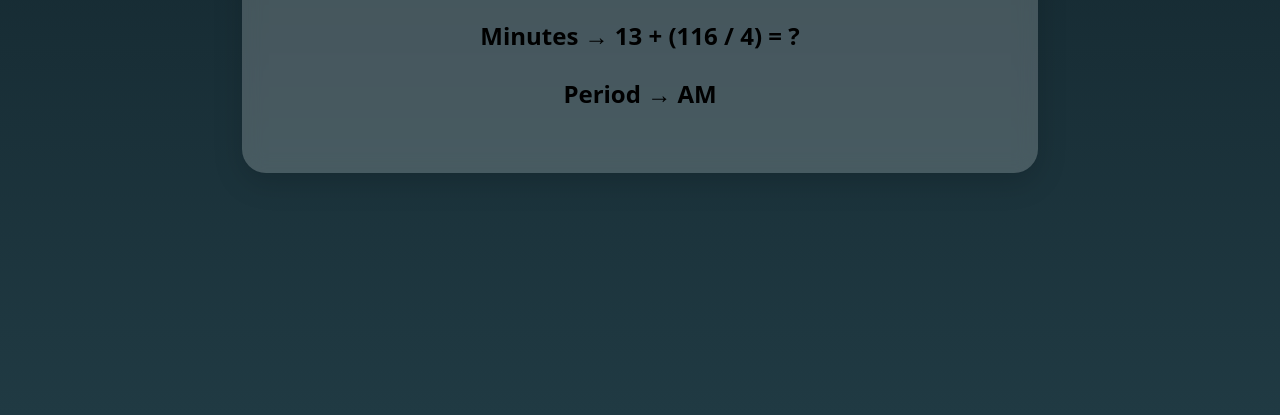
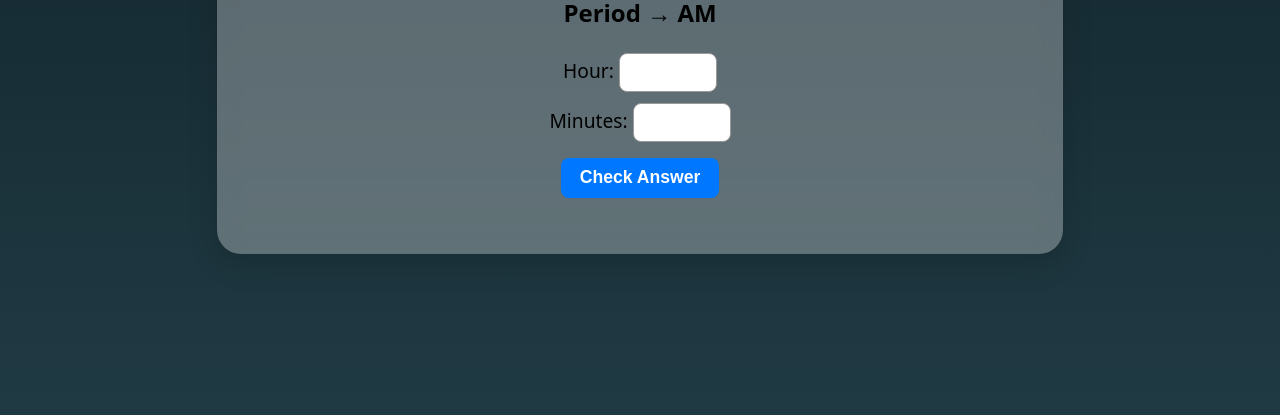
Before and after one commit to drs-az/clock, a plain HTML site: page index.html in a window 1280 px wide. Shown: the part 385-800 px from the top of the page. Drawn offline with Linux system fonts and the light colour scheme.

Commit message:
Change title and update styles in index.html

```diff
--- a/index.html
+++ b/index.html
@@ -2,7 +2,7 @@
 <html lang="en">
 <head>
 <meta charset="UTF-8">
-<title>Algebra Time</title>
+<title>The Santos Clock</title>
 <meta name="viewport" content="width=device-width, initial-scale=1">
 
 <style>
@@ -23,13 +23,13 @@
   }
 
   .box {
-    background: rgba(255,255,255,0.2);
+    background: rgba(255,255,255,0.3);
     padding: 2.5rem 3rem;
     border-radius: 1.5rem;
     backdrop-filter: blur(10px);
     box-shadow: 0 10px 30px rgba(0,0,0,0.15);
     text-align: center;
-    max-width: 700px;
+    max-width: 750px;
     width: 90%;
   }
 
@@ -44,16 +44,73 @@
     margin: 1.3rem 0;
     line-height: 2.3rem;
   }
+
+  .inputs {
+    margin-top: 1rem;
+    font-size: 1.2rem;
+  }
+
+  input {
+    padding: 0.5rem;
+    border-radius: 0.5rem;
+    border: 1px solid #999;
+    font-size: 1.1rem;
+    width: 80px;
+    text-align: center;
+  }
+
+  button {
+    padding: 0.6rem 1.2rem;
+    font-size: 1.1rem;
+    margin-top: 1rem;
+    border: none;
+    border-radius: 0.5rem;
+    cursor: pointer;
+    background: #0077ff;
+    color: white;
+    font-weight: 600;
+  }
+
+  button:hover {
+    background: #005fcc;
+  }
+
+  .result {
+    margin-top: 1rem;
+    font-size: 1.3rem;
+    font-weight: 700;
+  }
+
+  .correct {
+    color: green;
+  }
+
+  .incorrect {
+    color: #b00020;
+  }
 </style>
 </head>
 <body>
 
 <div class="box">
-  <h1>Algebra Time</h1>
+  <h1>The Santos Clock</h1>
 
   <div id="hoursEq" class="equation"></div>
   <div id="minutesEq" class="equation"></div>
   <div id="ampm" class="equation"></div>
+
+  <div class="inputs">
+    <div>
+      <label>Hour:</label>
+      <input id="hourInput" type="number" min="1" max="12">
+    </div>
+    <div style="margin-top: 0.7rem;">
+      <label>Minutes:</label>
+      <input id="minuteInput" type="number" min="0" max="59">
+    </div>
+    <button onclick="checkAnswer()">Check Answer</button>
+    <div id="result" class="result"></div>
+  </div>
 </div>
 
 <script>
@@ -65,15 +122,15 @@ function updateSky() {
   let top, bottom;
 
   if (hour >= 5 && hour < 8) {
-    top="#ff9a9e"; bottom="#fad0c4";      // dawn
+    top="#ff9a9e"; bottom="#fad0c4";
   } else if (hour >= 8 && hour < 12) {
-    top="#87ceeb"; bottom="#fefcea";      // morning
+    top="#87ceeb"; bottom="#fefcea";
   } else if (hour >= 12 && hour < 17) {
-    top="#78c1f3"; bottom="#e0f7fa";      // afternoon
+    top="#78c1f3"; bottom="#e0f7fa";
   } else if (hour >= 17 && hour < 20) {
-    top="#f6d365"; bottom="#fda085";      // sunset
+    top="#f6d365"; bottom="#fda085";
   } else {
-    top="#0f2027"; bottom="#203a43";      // night
+    top="#0f2027"; bottom="#203a43";
   }
 
   document.documentElement.style.setProperty("--bg1", top);
@@ -125,6 +182,9 @@ const types = [linearEq, fractionalEq, quadraticEq];
    MAIN LOGIC
 ------------------------- */
 let lastMinute = -1;
+let correctHour = null;
+let correctMinute = null;
+let correctPeriod = null;
 
 function updateClock() {
   const now = new Date();
@@ -134,20 +194,43 @@ function updateClock() {
 
   updateSky();
 
-  // Only regenerate equations when the minute changes
+  // Only regenerate equations when minute changes
   if (minutes !== lastMinute) {
     lastMinute = minutes;
+
+    correctHour = hour;
+    correctMinute = minutes;
+    correctPeriod = period;
 
     const hourEq = types[randInt(0, types.length - 1)](hour, "x");
     const minEq  = types[randInt(0, types.length - 1)](minutes, "y");
 
     document.getElementById("hoursEq").innerHTML =
       `Hour → <strong>${hourEq}</strong>`;
-
     document.getElementById("minutesEq").innerHTML =
       `Minutes → <strong>${minEq}</strong>`;
+    document.getElementById("ampm").innerHTML = `Period → ${period}`;
 
-    document.getElementById("ampm").innerHTML = `Period → ${period}`;
+    document.getElementById("result").innerHTML = "";
+    document.getElementById("hourInput").value = "";
+    document.getElementById("minuteInput").value = "";
+  }
+}
+
+/* -------------------------
+   CHECK ANSWER
+------------------------- */
+function checkAnswer() {
+  const userHour = parseInt(document.getElementById("hourInput").value);
+  const userMinute = parseInt(document.getElementById("minuteInput").value);
+  const resultEl = document.getElementById("result");
+
+  if (userHour === correctHour && userMinute === correctMinute) {
+    resultEl.textContent = "✔ Correct!";
+    resultEl.className = "result correct";
+  } else {
+    resultEl.textContent = "✖ Try again";
+    resultEl.className = "result incorrect";
   }
 }
 
```
